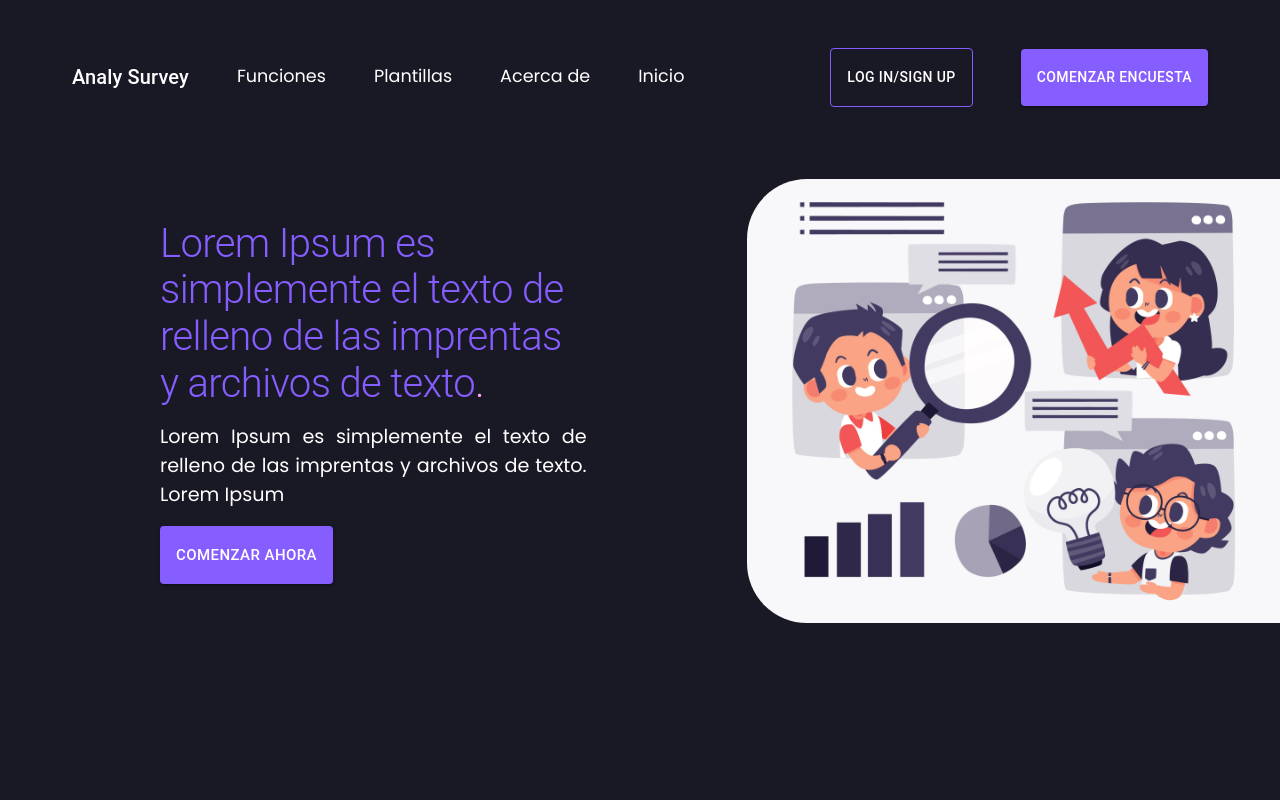
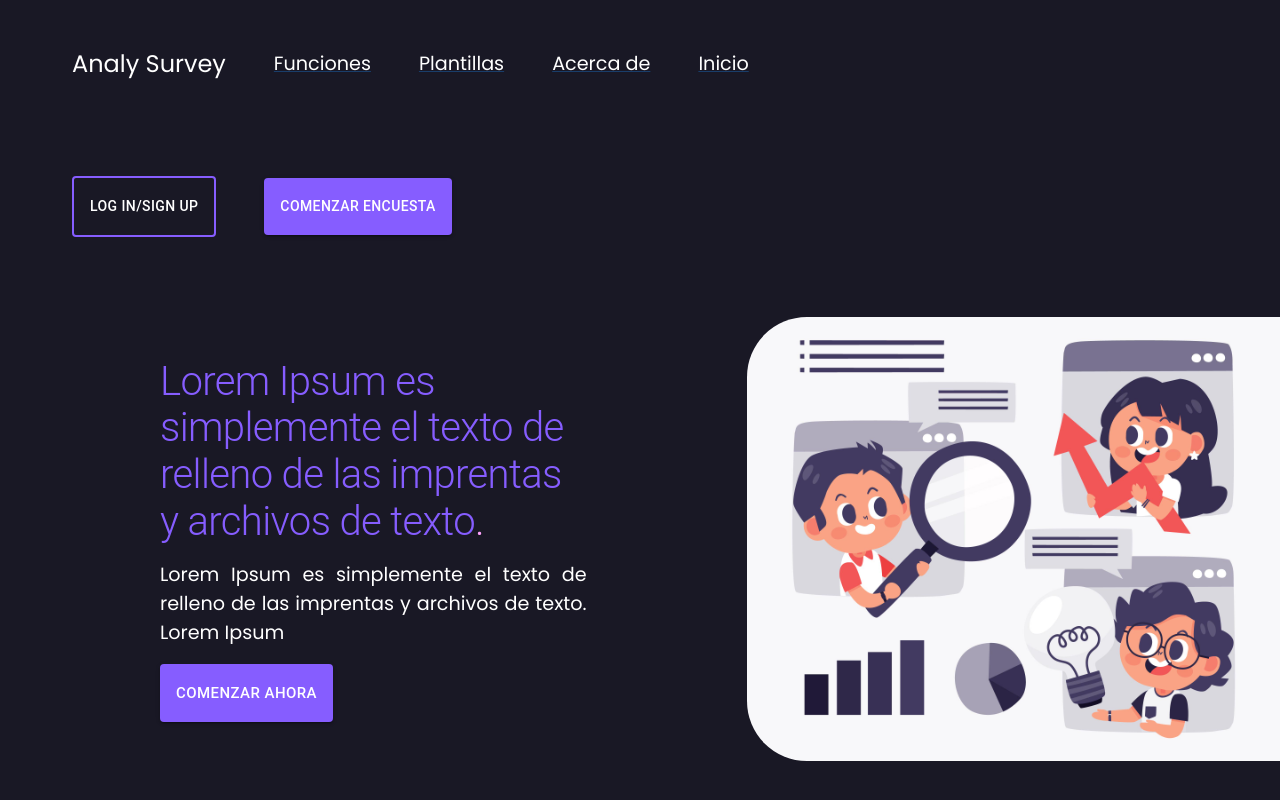
Before and after one commit to Hyosuporte/AnalySurvey, a React (Vite) app in the folder client/: page / in a window 1280 px wide. Shown: the top 800 px of the page. Built offline with nearby package versions, Linux system fonts and the light colour scheme.

Commit message:
fixme a los styles del navbar de la landig
Se cambiaron los styles del navbar y se implementan componentes para crear el navbar para mayor claridad

```diff
--- a/client/src/App.css
+++ b/client/src/App.css
@@ -151,7 +151,7 @@ ul {
 }
 
 li {
-  font-size: 1.1rem;
+  font-size: 1.2rem;
   margin: 1.5rem;
 }
 
--- a/client/src/components/NavbarLandig.jsx
+++ b/client/src/components/NavbarLandig.jsx
@@ -1,5 +1,4 @@
-import { Link } from "react-router-dom";
-import { AppBar, Toolbar, Typography, Button } from "@mui/material";
+import { AppBar, Toolbar, Typography, Button, Grid, Link } from "@mui/material";
 
 export function NavbarLandig() {
   return (
@@ -8,66 +7,115 @@ export function NavbarLandig() {
       sx={{
         backgroundColor: "transparent",
         boxShadow: "none",
-        marginBottom: "1.5rem",
+        marginBottom: "2rem",
       }}
     >
       <Toolbar>
-        <ul>
+        <Grid container justifyContent="space-between" alignItems="center">
+          <Grid item>
+            <ul className="navbar-landi">
               <li>
-            <Link href="/">
-              <Typography variant="h6">Analy Survey</Typography>
+                <Typography variant="h5" sx={{ fontFamily: "poppins" }}>
+                  Analy Survey
+                </Typography>
+              </li>
+              <li>
+                <Link
+                  href="#CardList"
+                  sx={{
+                    color: "white",
+                    "&:hover": {
+                      color: "white",
+                      textDecoration: "none",
+                    },
+                  }}
+                >
+                  Funciones
                 </Link>
               </li>
               <li>
-            <a href="#CardList">Funciones</a>
+                <Link
+                  href="#CaruselTemplate"
+                  sx={{
+                    color: "white",
+                    "&:hover": {
+                      color: "white",
+                      textDecoration: "none",
+                    },
+                  }}
+                >
+                  Plantillas
+                </Link>
               </li>
               <li>
-            <a href="#CaruselTemplate">Plantillas</a>
+                <Link
+                  href="#footerLandi"
+                  sx={{
+                    color: "white",
+                    "&:hover": {
+                      color: "white",
+                      textDecoration: "none",
+                    },
+                  }}
+                >
+                  Acerca de
+                </Link>
               </li>
               <li>
-            <a href="/#footerLandi">Acerca de</a>
+                <Link
+                  href="#MainLandi"
+                  sx={{
+                    color: "white",
+                    "&:hover": {
+                      color: "white",
+                      textDecoration: "none",
+                    },
+                  }}
+                >
+                  Inicio
+                </Link>
+              </li>
+            </ul>
+          </Grid>
+          <Grid item>
+            <ul>
+              <li>
+                <Link href="/login">
+                  <Button
+                    variant="outlined"
+                    sx={{
+                      padding: "1rem",
+                      border: "2px solid #865DFF",
+                      color: "white",
+                      "&:hover": {
+                        border: "2px solid #865DFF",
+                      },
+                    }}
+                  >
+                    Log in/Sign Up
+                  </Button>
+                </Link>
               </li>
               <li>
-            <a href="#MainLandi">Inicio</a>
-          </li>
-        </ul>
-        <ul className="navbar-btnLand">
-          <li>
-            <Link to="profile">
+                <Link href="/profile">
                   <Button
                     variant="contained"
-                size="medium"
                     sx={{
+                      padding: "1rem",
                       backgroundColor: "#865DFF",
+                      "&:hover": {
                         color: "white",
-                  "&:hover": {
-                    backgroundColor: "#6340D1",
+                        backgroundColor: "#865DFF",
                       },
-                  "&:active": {
-                    backgroundColor: "#4A29A6",
-                  },
-                  padding: "1rem",
                     }}
                   >
                     Comenzar Encuesta
                   </Button>
                 </Link>
               </li>
-          <li>
-            <Link to="/login">
-              <Button
-                variant="outlined"
-                sx={{
-                  padding: "1rem",
-                  color: "white",
-                  border: "1px solid #865dff",
-                }}
-              >
-                Log in/Sign Up
-              </Button>
-            </Link>
-          </li>
             </ul>
+          </Grid>
+        </Grid>
       </Toolbar>
     </AppBar>
   );
--- a/client/src/index.css
+++ b/client/src/index.css
@@ -1,10 +1,5 @@
 .landing-body {
   background: linear-gradient(180deg, #191825 39.91%, #865dff 100%);
-}
-
-/* Nav */
-.navbar-btnLand {
-  flex-direction: row-reverse;
 }
 
 /* Cards Landings */
--- a/client/src/pages/Login.jsx
+++ b/client/src/pages/Login.jsx
@@ -36,7 +36,7 @@ function Navbar({ onOptionClick }) {
 }
 
 export function Login() {
-  const [ShowComponent, setShowComponent] = useState("FormLogin"); // Inicializar con "FormLogin"
+  const [ShowComponent, setShowComponent] = useState("FormLogin");
 
   const handleOptionClick = (component) => {
     setShowComponent(component);
```
Lines whose indentation alone changed are shown as unchanged.
